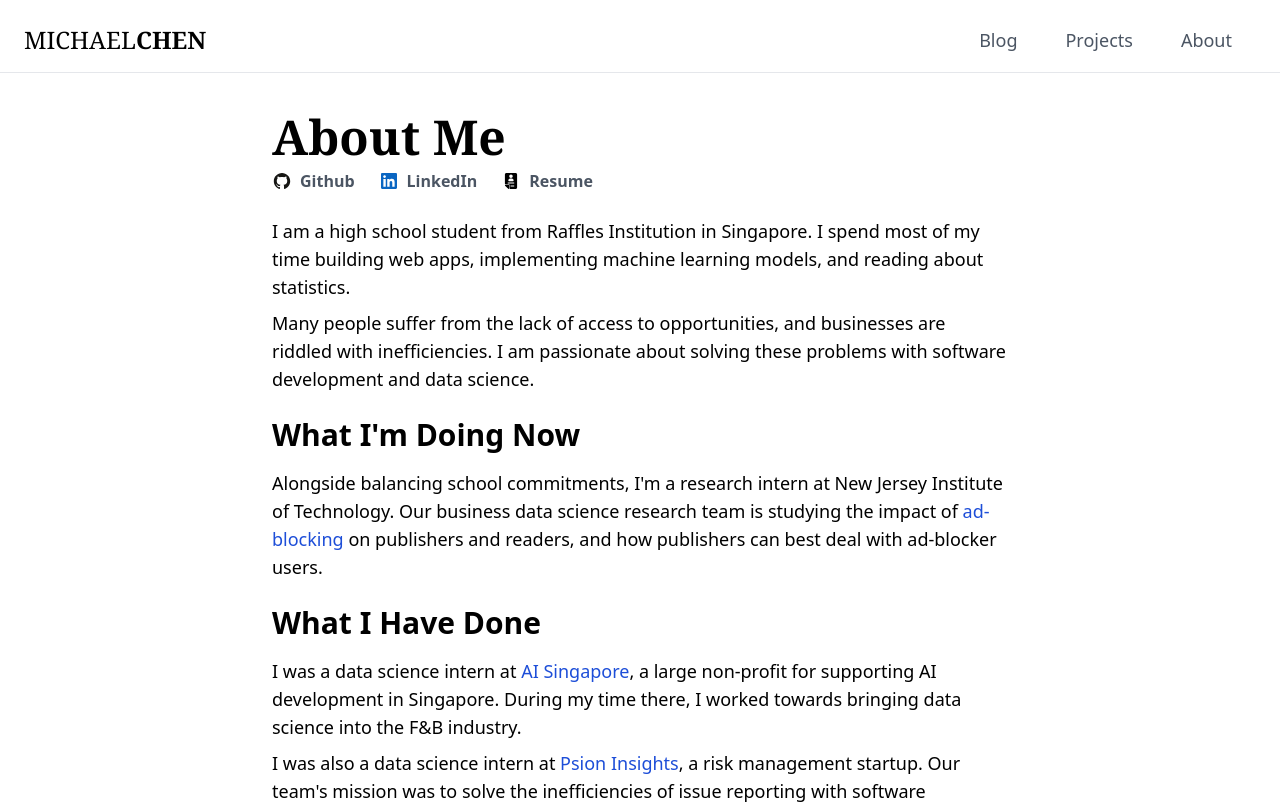
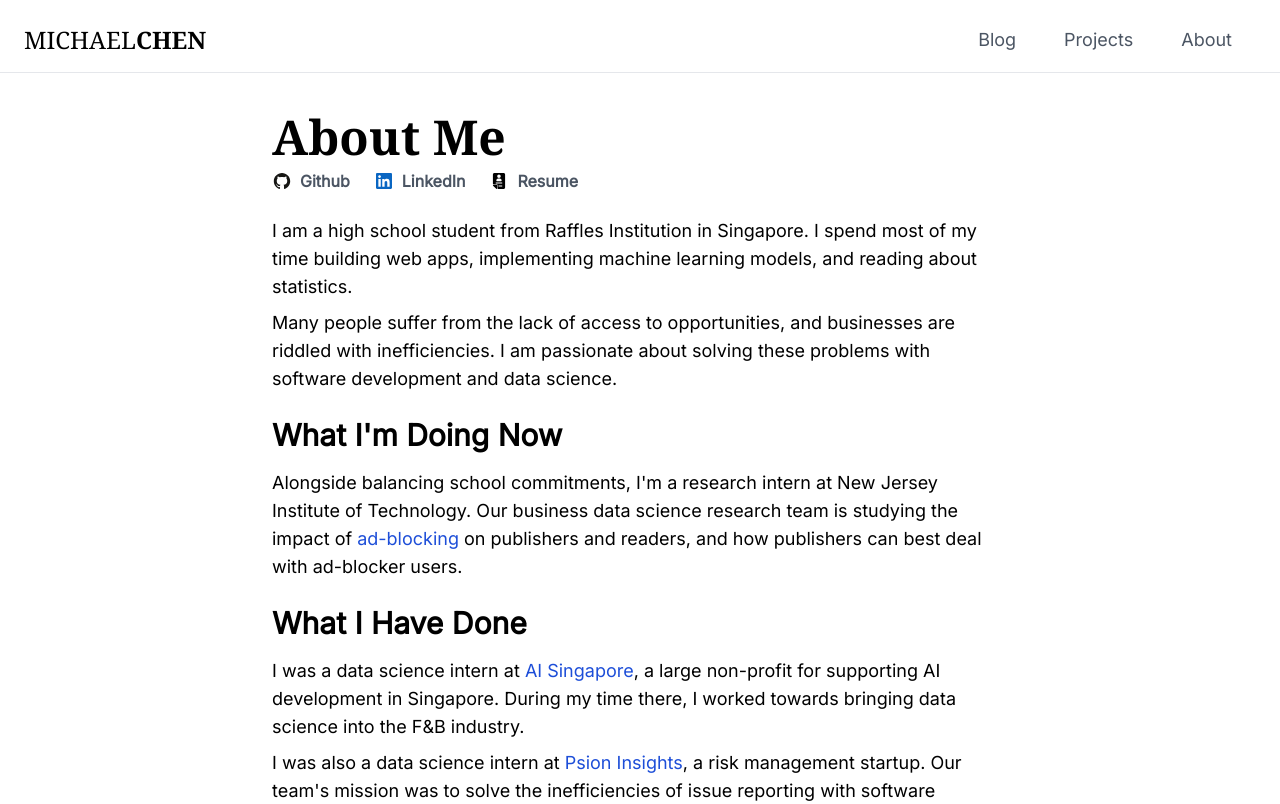
Before and after one commit to michaelchen-lab/blog, a Next.js app: page /about in a window 1280 px wide. Shown: the top 804 px of the page. Built offline with nearby package versions, Linux system fonts and the light colour scheme.

Commit message:
blog styling changes

```diff
--- a/pages/_app.js
+++ b/pages/_app.js
@@ -39,6 +39,7 @@ const Layout = ({children}) => {
         <>
             <Head>
                 <link rel="icon" href="/favicon/favicon.ico" />
+                <link rel="stylesheet" href="https://fonts.googleapis.com/css?family=Inter" />
                 <meta charSet="UTF-8" />
             </Head>
             <div className="">
--- a/pages/blog/[title].js
+++ b/pages/blog/[title].js
@@ -24,11 +24,11 @@ const Post = ({postData}) => {
             <main>
                 <div className="container mx-auto max-w-3xl mt-10 px-4">
                     <article>
-                        <h1 className="font-medium text-4xl mb-2">{postData.title}</h1>
+                        <h1 className="font-bold text-4xl mb-2">{postData.title}</h1>
                         <a className="text-lg text-gray-600">
                             <Date dateString={postData.date} />
                         </a>
-                        <div className={styles.unreset}>
+                        <div className={styles.unreset + ' text-lg'}>
                             <Content content={postData.contentHTML} />
                         </div>
                     </article>
@@ -57,7 +57,6 @@ const getStaticPaths = async () => {
 
 const getStaticProps = async ({ params }) => {
     const postData = await getPostData(params.title)
-    console.log(postData)
     return {
         props: {
             postData
@@ -68,13 +67,16 @@ const getStaticProps = async ({ params }) => {
 export { getStaticPaths, getStaticProps }
 
 const Content = ({content}) => {
-    // Convert internal links from <a> to next/link
+
+    // Edit unreset.module.css for some default stylings
+
     return (
         <>
             { parse(content, {
                 replace: ({attribs, name, children}) => {
                     if (!attribs) { return }
 
+                    // Convert internal links from <a> to next/link
                     if ('href' in attribs && name === 'a') {
                         if (!(attribs.href.includes('http'))) {
                             return (
@@ -86,6 +88,15 @@ const Content = ({content}) => {
                             return
                         }
                     }
+
+                    // Add styling to blockquote
+                    if (name === 'blockquote') {
+                        return (
+                            <blockquote className="italic border-l-4 border-gray-500 pl-4">
+                                { domToReact(children) }
+                            </blockquote>
+                        )
+                    }
                 }
             })}
         </>
--- a/styles/unreset.module.css
+++ b/styles/unreset.module.css
@@ -8,7 +8,7 @@
 
 .unreset blockquote,
 .unreset figure {
-	@apply my-4 mx-10;
+	@apply my-8 mx-10 text-xl;
 }
 
 .unreset hr {
@@ -20,7 +20,7 @@
 }
 
 .unreset h2 {
-	@apply text-2xl font-bold my-3;
+	@apply text-3xl font-bold mt-8 mb-2;
 }
 
 .unreset h3 {
--- a/tailwind.config.js
+++ b/tailwind.config.js
@@ -1,7 +1,14 @@
+const defaultTheme = require('tailwindcss/defaultTheme')
+
 module.exports = {
     purge: ['./components/**/*.js', './pages/**/*.js'],
     darkMode: false, // or 'media' or 'class'
     theme: {
+        fontFamily: {
+            'sans': ['Inter', ...defaultTheme.fontFamily.sans],
+            'serif': [...defaultTheme.fontFamily.serif],
+            'mono': [...defaultTheme.fontFamily.mono]
+        },
         extend: {},
     },
     variants: {
```
